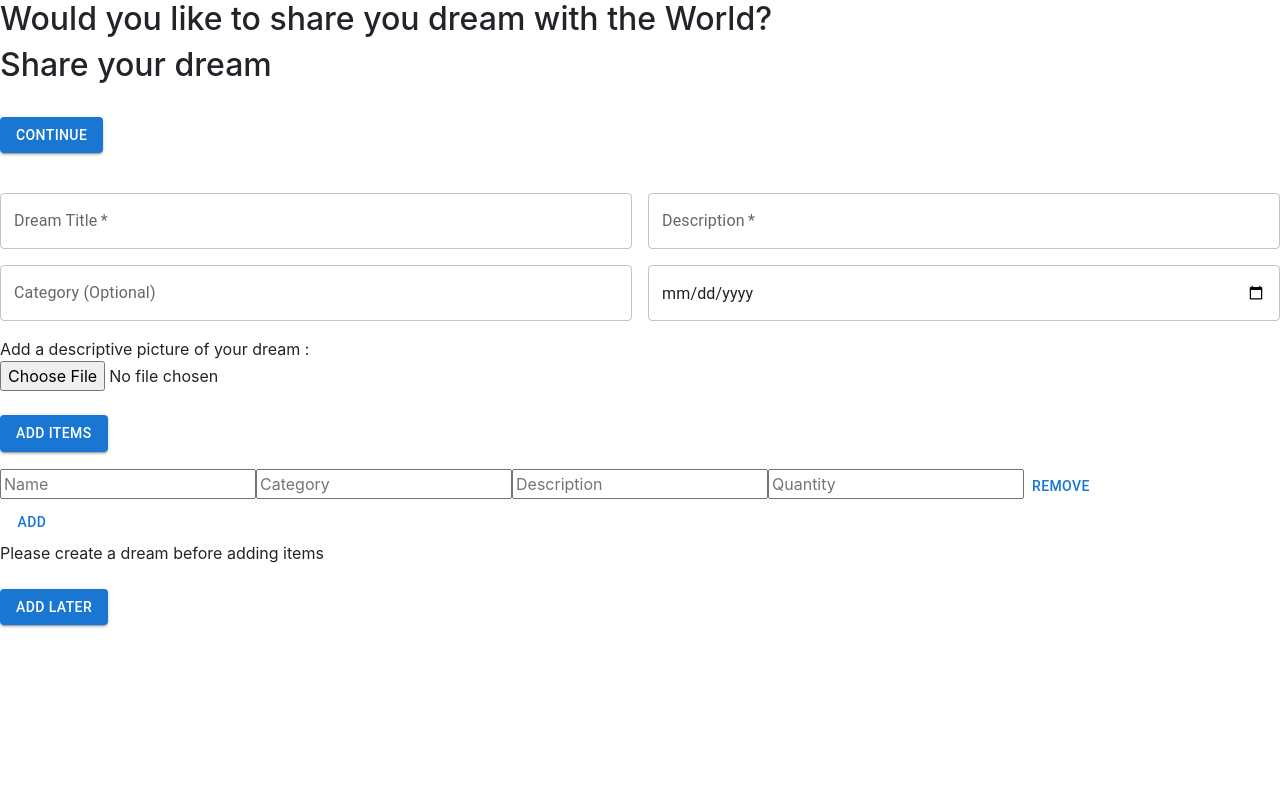
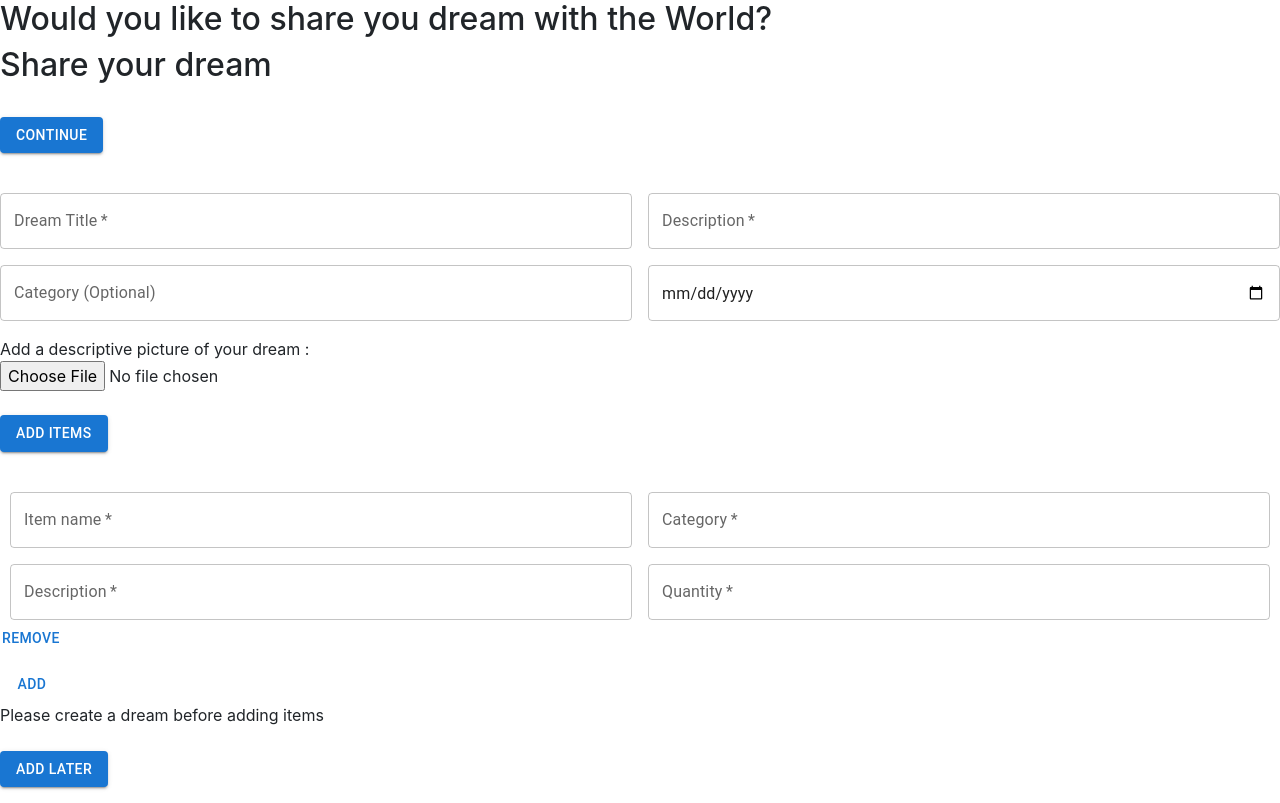
Before and after one commit to JoshMTM/Sas-Client, a React (Create React App) app: page /dreams/new in a window 1280 px wide. Built offline with nearby package versions, Linux system fonts and the light colour scheme; no server answers.

Commit message:
form updates dreams items

```diff
--- a/src/components/Items.js
+++ b/src/components/Items.js
@@ -3,6 +3,8 @@ import { useParams, Link, Navigate } from "react-router-dom";
 import axios from "axios";
 import { API_URL } from "../config";
 import Button from "@mui/material/Button";
+import Box from "@mui/material/Box";
+import { TextField, Grid } from "@mui/material";
 
 function Items(props) {
   const [dreamer, setDreamer] = useState(null);
@@ -26,16 +28,48 @@ function Items(props) {
   return (
     <div>
       <div>
+        <Box component="form" sx={{ mt: 3 }}>
+          {" "}
           {formRows.map((row) => (
-          <div>
-            <input type="text" placeholder="Name" name="name"></input>
-            <input type="text" placeholder="Category" name="category"></input>
-            <input
-              type="text"
-              placeholder="Description"
-              name="description"
-            ></input>
-            <input type="number" placeholder="Quantity" name="qty"></input>
+            <div style={{ margin: "10px" }}>
+              <Grid container spacing={2}>
+                <Grid item xs={12} sm={6}>
+                  <TextField
+                    required
+                    name="name"
+                    label="Item name"
+                    variant="outlined"
+                    fullWidth
+                  />
+                </Grid>{" "}
+                <Grid item xs={12} sm={6}>
+                  <TextField
+                    required
+                    name="category"
+                    label="Category"
+                    variant="outlined"
+                    fullWidth
+                  />
+                </Grid>{" "}
+                <Grid item xs={12} sm={6}>
+                  <TextField
+                    required
+                    name="descriptoin"
+                    label="Description"
+                    variant="outlined"
+                    fullWidth
+                  />
+                </Grid>{" "}
+                <Grid item xs={12} sm={6}>
+                  <TextField
+                    required
+                    name="qty"
+                    label="Quantity"
+                    type="Number"
+                    variant="outlined"
+                    fullWidth
+                  />
+                </Grid>
                 <Button
                   onClick={() =>
                     setFormRows(formRows.filter((fr) => fr.id !== row.id))
@@ -43,6 +77,7 @@ function Items(props) {
                 >
                   remove
                 </Button>
+              </Grid>
             </div>
           ))}
           <Button
@@ -52,6 +87,7 @@ function Items(props) {
           >
             add
           </Button>
+        </Box>
       </div>
       <div className="dream_carousel">
         {!newDream ? (
```
Lines whose indentation alone changed are shown as unchanged.
